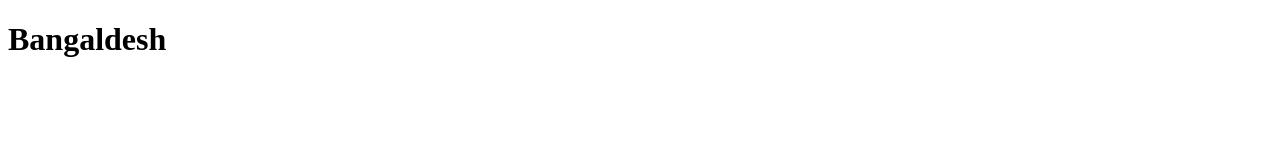
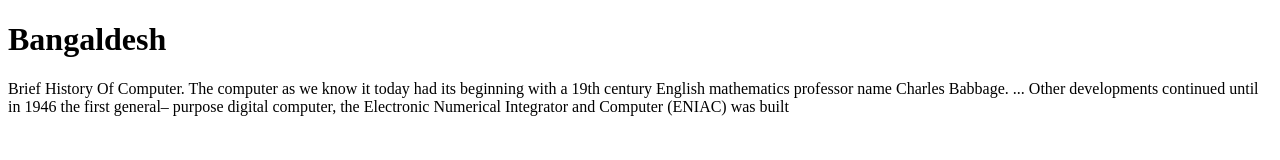
Before and after one commit to faridjhon/portfolio, a plain HTML site: page index.html in a window 1280 px wide. Drawn offline with Linux system fonts and the light colour scheme.

Commit message:
paragraph

```diff
--- a/index.html
+++ b/index.html
@@ -7,5 +7,6 @@
 </head>
 <body>
     <h1>Bangaldesh</h1>
+    <p>Brief History Of Computer. The computer as we know it today had its beginning with a 19th century English mathematics professor name Charles Babbage. ... Other developments continued until in 1946 the first general– purpose digital computer, the Electronic Numerical Integrator and Computer (ENIAC) was built</p>
 </body>
 </html>
```
